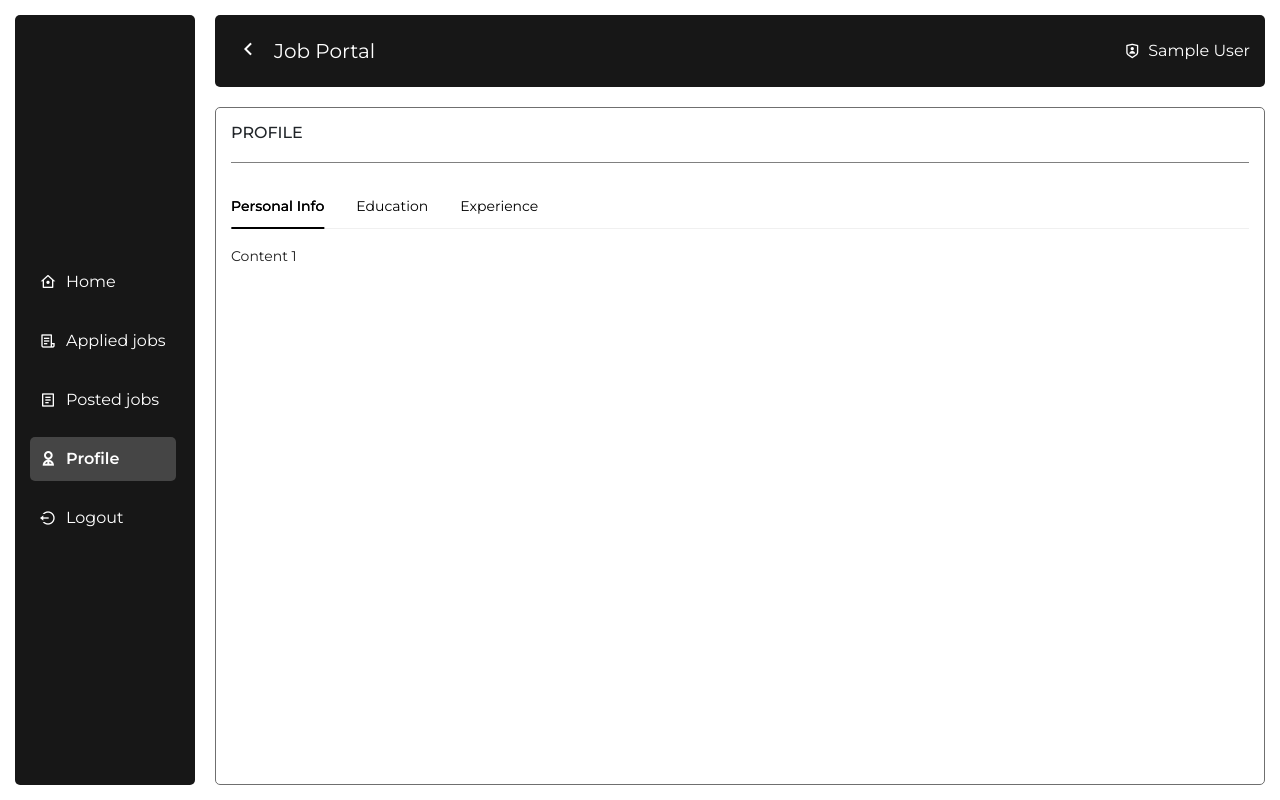
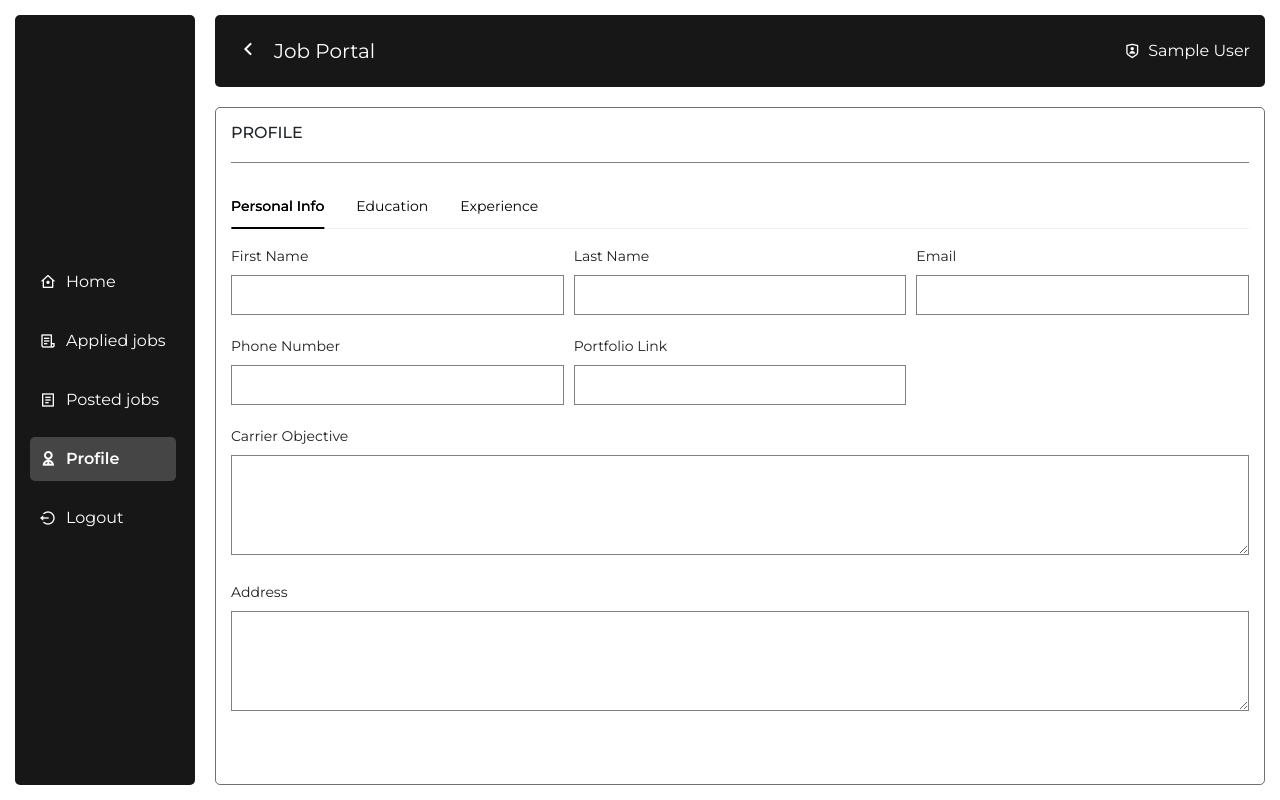
Before and after one commit to andrew-dev-p/firebase-react-job-portal, a React (Vite) app: page /profile in a window 1280 px wide. Built offline with nearby package versions, Linux system fonts and the light colour scheme; no server answers; sample sign-in values are in the browser's storage.

Commit message:
Implement the Personal Info page

```diff
--- a/src/index.css
+++ b/src/index.css
@@ -20,16 +20,20 @@
   width: 350px;
 }
 
-input {
+input, textarea {
   border: 1px solid gray;
   height: 40px;
   width: 100%;
   padding-left: 20px;
 }
 
-input:focus {
+input:focus, textarea:focus {
   outline: none;
   border: 2px solid #171717;
+}
+
+textarea {
+  min-height: 100px;
 }
 
 .primary-contained-btn {
--- a/src/pages/user/Profile.tsx
+++ b/src/pages/user/Profile.tsx
@@ -1,4 +1,4 @@
-import { Tabs } from "antd";
+import { Form, Tabs } from "antd";
 import PageTitle from "../../components/PageTitle";
 import PersonalInfo from "./profile/PersonalInfo";
 import Education from "./profile/Education";
@@ -25,7 +25,9 @@ const tabItems = [
 const Profile = () => (
   <div>
     <PageTitle title="Profile" />
-    <Tabs items={tabItems} />
+    <Form layout="vertical">
+      <Tabs items={tabItems} />
+    </Form>
   </div>
 );
 
--- a/src/pages/user/profile/PersonalInfo.tsx
+++ b/src/pages/user/profile/PersonalInfo.tsx
@@ -1,5 +1,45 @@
+import { Col, Form, Row } from "antd";
+
 const PersonalInfo = () => {
-  return <div>Content 1</div>;
+  return (
+    <Row gutter={[10, 10]}>
+      <Col span={8}>
+        <Form.Item label="First Name" name="firstName">
+          <input type="text" />
+        </Form.Item>
+      </Col>
+      <Col span={8}>
+        <Form.Item label="Last Name" name="lastName">
+          <input type="text" />
+        </Form.Item>
+      </Col>
+      <Col span={8}>
+        <Form.Item label="Email" name="email">
+          <input type="email" />
+        </Form.Item>
+      </Col>
+      <Col span={8}>
+        <Form.Item label="Phone Number" name="phoneNumber">
+          <input type="tel" />
+        </Form.Item>
+      </Col>
+      <Col span={8}>
+        <Form.Item label="Portfolio Link" name="portfolioLink">
+          <input type="url" />
+        </Form.Item>
+      </Col>
+      <Col span={24}>
+        <Form.Item label="Carrier Objective" name="carrierObjective">
+          <textarea rows={4} />
+        </Form.Item>
+      </Col>
+      <Col span={24}>
+        <Form.Item label="Address" name="address">
+          <textarea rows={4} />
+        </Form.Item>
+      </Col>
+    </Row>
+  );
 };
 
 export default PersonalInfo;
```
